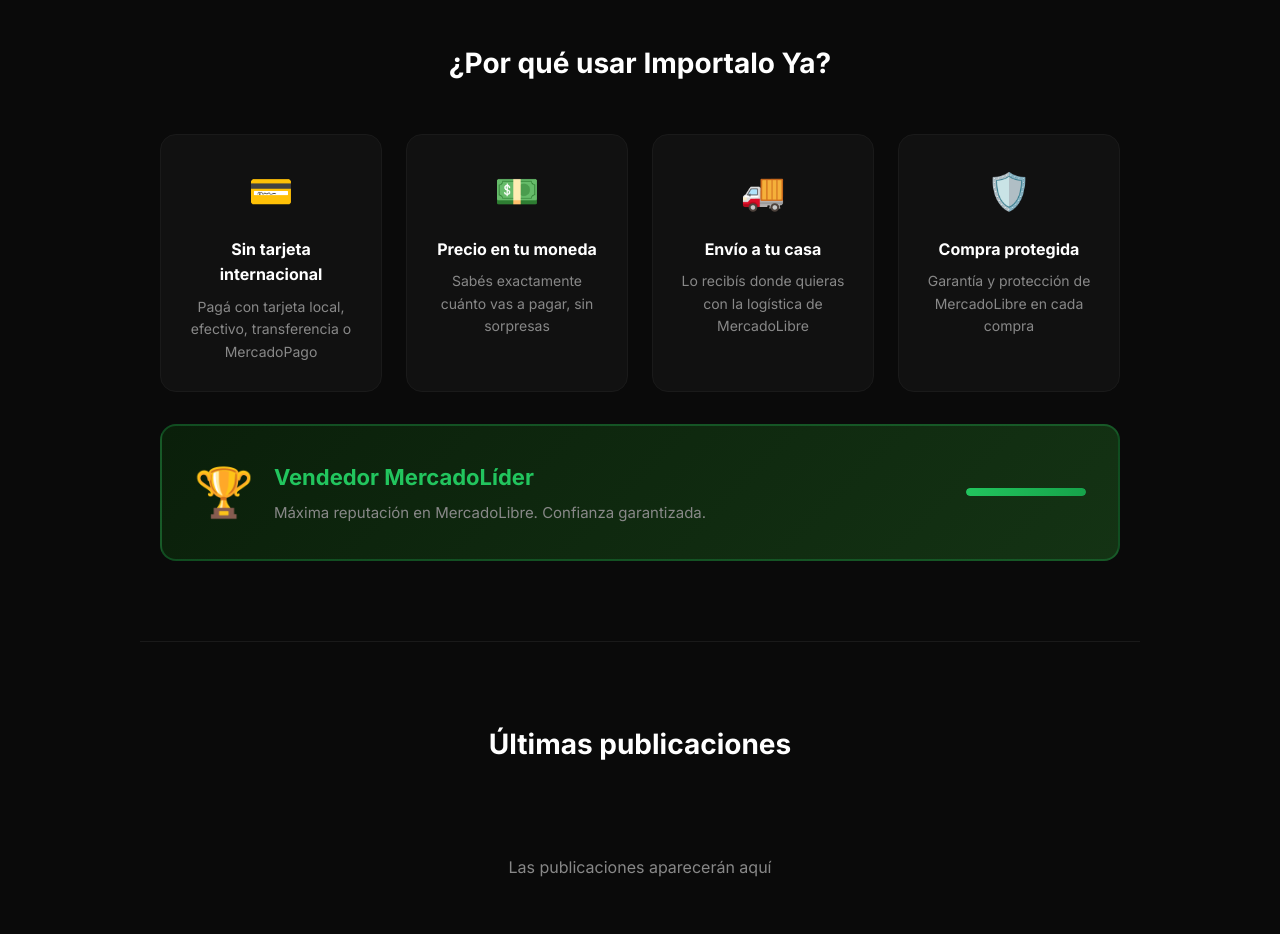
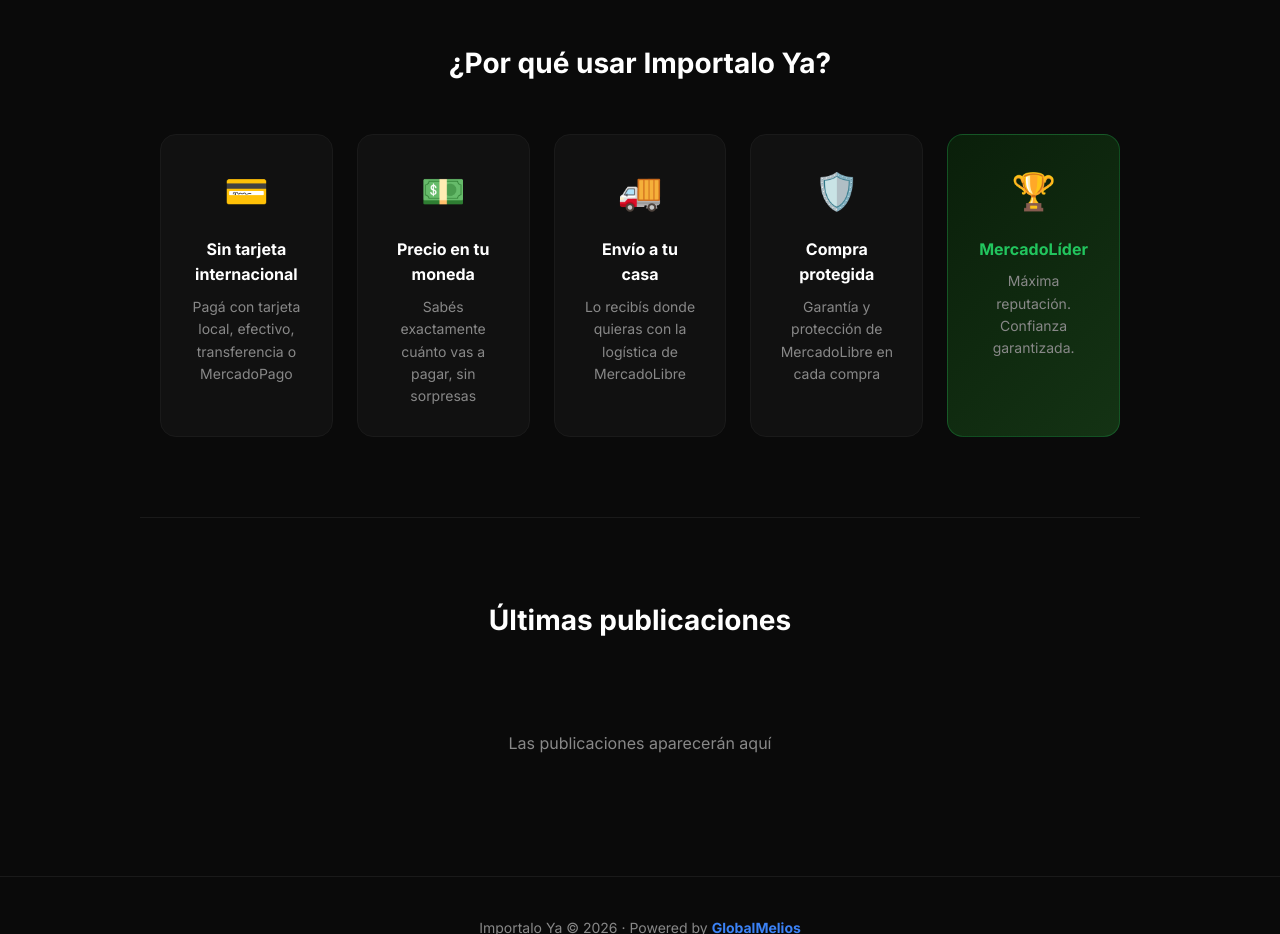
Before and after one commit to limesquarellc-sys/importa-lo-que-quieras, a website: page index.html in a window 1280 px wide. Shown: the part 1440-2374 px from the top of the page. Drawn offline with Linux system fonts and the light colour scheme; no server answers.

Commit message:
MercadoLider as 5th card in grid

```diff
--- a/index.html
+++ b/index.html
@@ -116,7 +116,7 @@
 
         <section class="benefits">
             <h2>¿Por qué usar Importalo Ya?</h2>
-            <div class="benefits-grid">
+            <div class="benefits-grid benefits-5">
                 <div class="benefit">
                     <span class="benefit-icon">💳</span>
                     <h3>Sin tarjeta internacional</h3>
@@ -137,15 +137,11 @@
                     <h3>Compra protegida</h3>
                     <p>Garantía y protección de MercadoLibre en cada compra</p>
                 </div>
-            </div>
-
-            <div class="mercadolider-banner">
-                <span class="ml-icon">🏆</span>
-                <div class="ml-content">
-                    <h3>Vendedor MercadoLíder</h3>
-                    <p>Máxima reputación en MercadoLibre. Confianza garantizada.</p>
+                <div class="benefit benefit-leader">
+                    <span class="benefit-icon">🏆</span>
+                    <h3>MercadoLíder</h3>
+                    <p>Máxima reputación. Confianza garantizada.</p>
                 </div>
-                <div class="ml-bar"><div class="ml-fill"></div></div>
             </div>
         </section>
 
--- a/styles.css
+++ b/styles.css
@@ -498,62 +498,29 @@ h2 {
     font-size: 14px;
 }
 
-/* MercadoLíder Banner */
-.mercadolider-banner {
-    display: flex;
-    align-items: center;
-    gap: 20px;
-    background: linear-gradient(135deg, #0a1f0a 0%, #143314 100%);
-    border: 2px solid #22c55e44;
-    border-radius: 16px;
-    padding: 28px 32px;
-    margin-top: 32px;
+/* 5 columnas en desktop */
+.benefits-5 {
+    grid-template-columns: repeat(5, 1fr);
 }
 
-.ml-icon {
-    font-size: 48px;
+.benefit-leader {
+    background: linear-gradient(135deg, #0a1f0a 0%, #143314 100%);
+    border-color: #22c55e44;
 }
 
-.ml-content {
-    flex: 1;
+.benefit-leader h3 {
+    color: #22c55e;
 }
 
-.ml-content h3 {
-    font-size: 22px;
-    color: #22c55e;
-    margin-bottom: 6px;
-}
-
-.ml-content p {
-    color: #888;
-    font-size: 15px;
-}
-
-.ml-bar {
-    width: 120px;
-    height: 8px;
-    background: #1a1a1a;
-    border-radius: 4px;
-    overflow: hidden;
-}
-
-.ml-fill {
-    width: 100%;
-    height: 100%;
-    background: linear-gradient(90deg, #22c55e, #16a34a);
-    border-radius: 4px;
+@media (max-width: 900px) {
+    .benefits-5 {
+        grid-template-columns: repeat(3, 1fr);
+    }
 }
 
 @media (max-width: 600px) {
-    .mercadolider-banner {
-        flex-direction: column;
-        text-align: center;
-        padding: 24px;
-    }
-
-    .ml-bar {
-        width: 100%;
-        max-width: 200px;
+    .benefits-5 {
+        grid-template-columns: 1fr;
     }
 }
 
```
